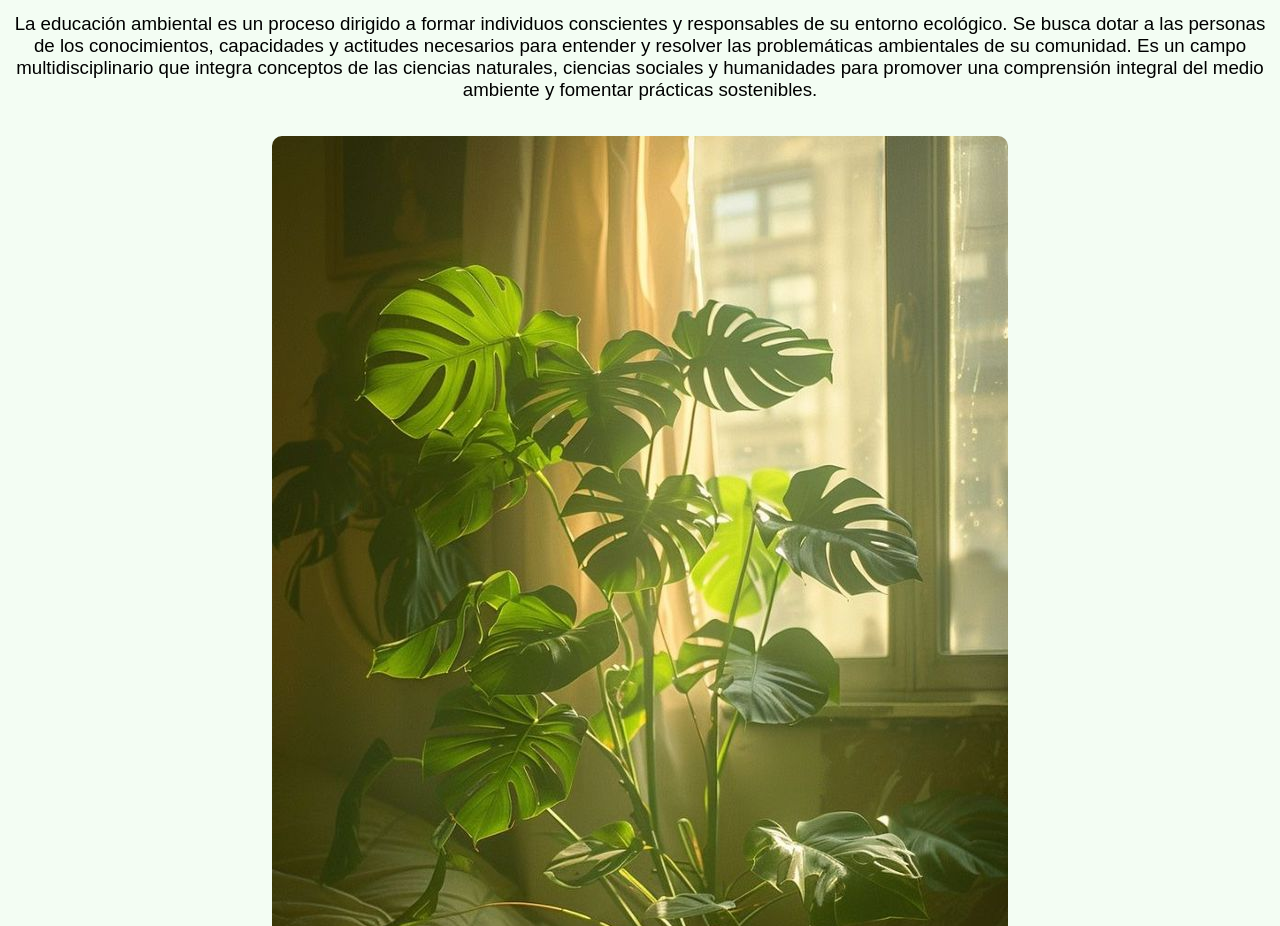
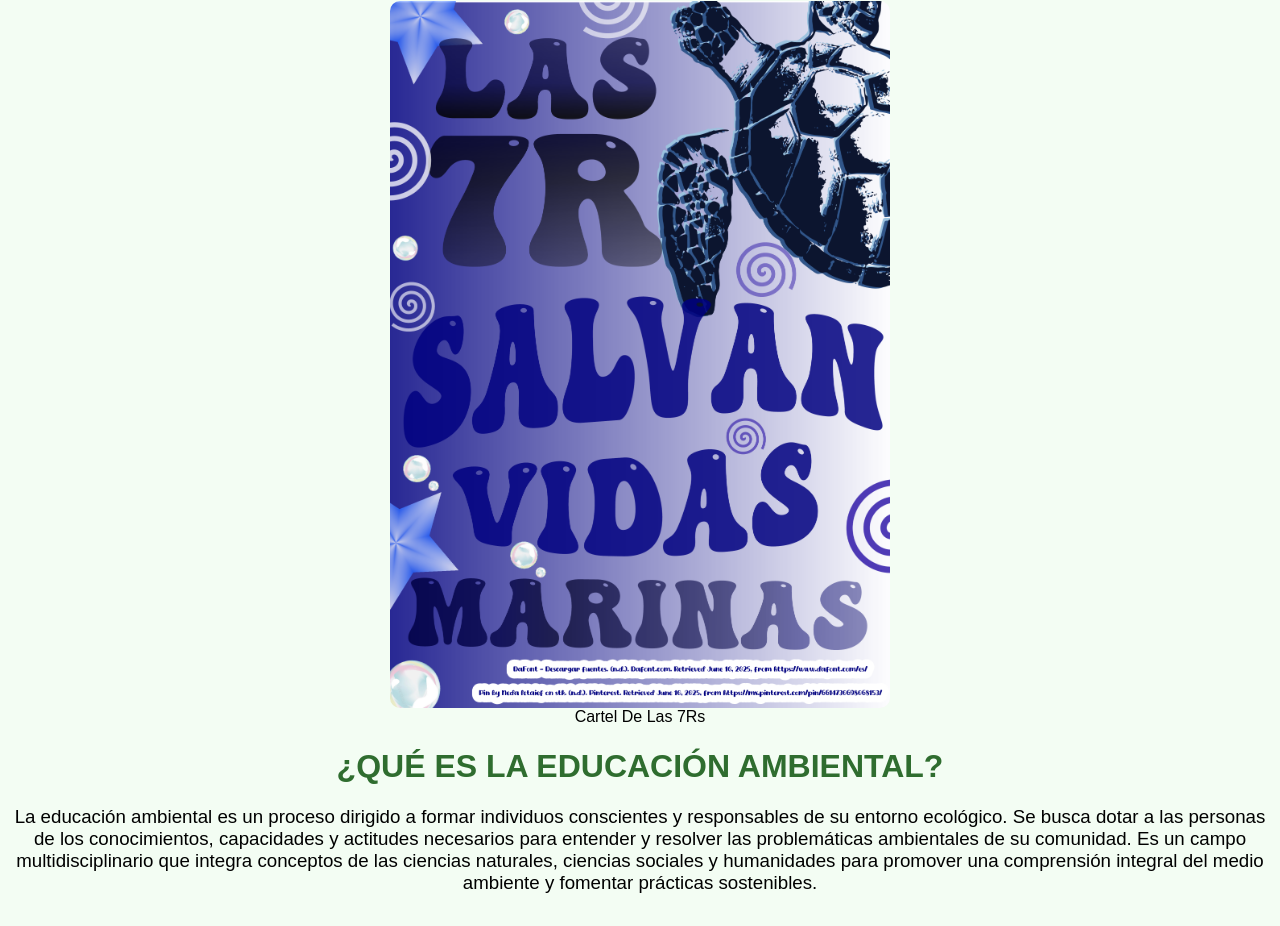
Before and after one commit to 098-BEEP/098-PITIDO.github.io, a plain HTML site: page index.html in a window 1280 px wide. Shown: the part 579-1505 px from the top of the page. Drawn offline with Linux system fonts and the light colour scheme.

Commit message:
Update index.html

```diff
--- a/index.html
+++ b/index.html
@@ -53,6 +53,11 @@ Las 7Rs son un marco de trabajo que ha sido reconocido e impulsado por gobiernos
 <p><b>Recuperar:</b> Aprovechar materiales o energía que se desecharían.</p>
 <p><b>Rechazar:</b> Evitar productos que no respeten el medio ambiente.</p>
 </details>
+<br>
+</br>
+<figure style="text-align: center;">
+<img src="Cartel7R_convertido.png" height="800" width="500" style="display: block; margin: 0 auto;">
+<figcaption>Cartel De Las 7Rs</figcaption>
 </div>
 <div id="educacion" style="text-align: center;">
 <h1 style="color: strong green"> ¿QUÉ ES LA EDUCACIÓN AMBIENTAL? </h1>
```
